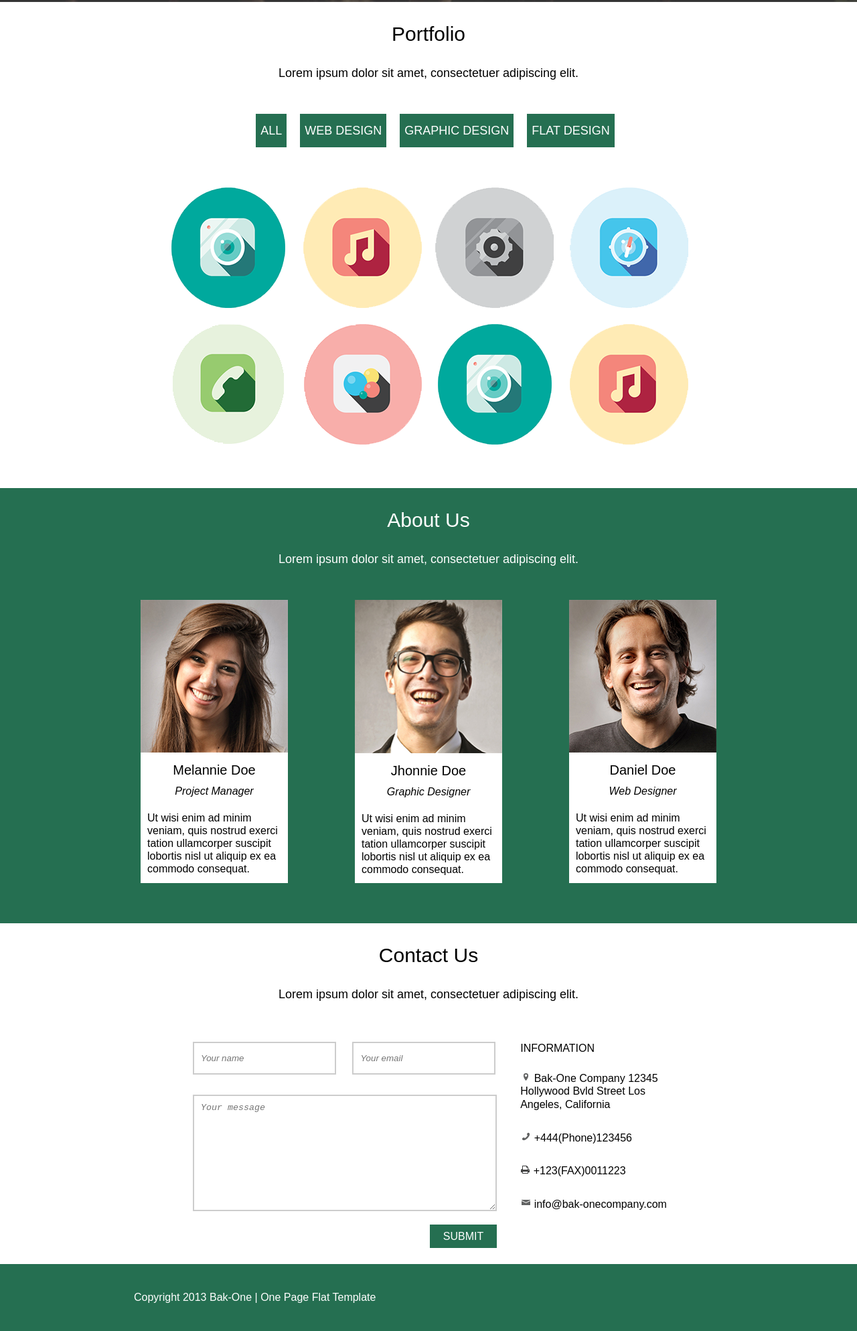
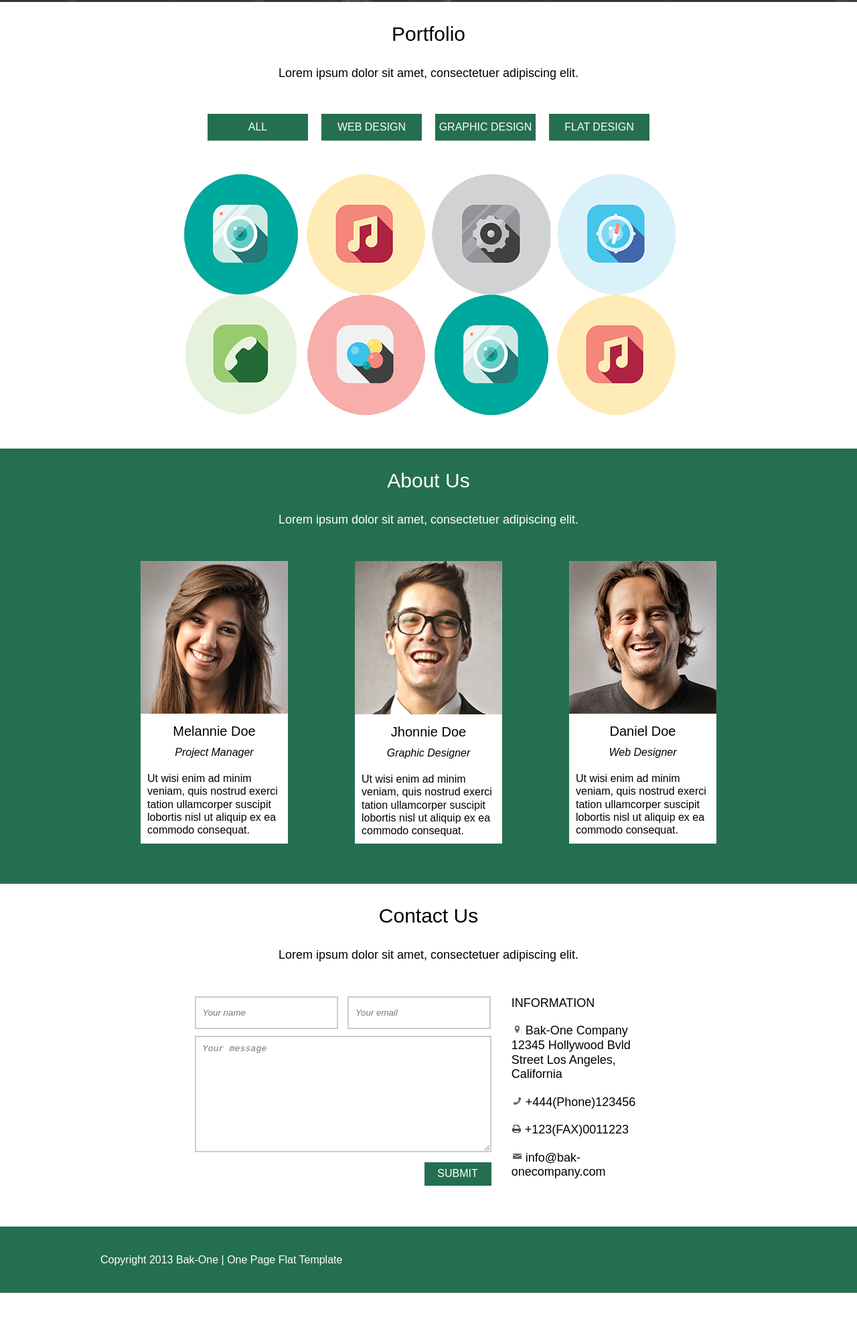
Before and after one commit to Yanaaaaaaa/layout-, a plain HTML site: page index.html in a window 1280 px wide. Shown: the part 723-2711 px from the top of the page at 67% size. After the commit the page ends 2654 px from the top, so only its background shows below. Drawn offline with Linux system fonts and the light colour scheme.

Commit message:
adaptive

```diff
--- a/index.html
+++ b/index.html
@@ -31,10 +31,14 @@
 		<h2 class="heading portfolio__heading">Portfolio</h2>
 		<p class="text portfolio__text">Lorem ipsum dolor sit amet, consectetuer adipiscing elit.</p>
 		<div class="portfolio__button-container">
-			<button class="button portfolio__button">ALL</button>
-			<button class="button portfolio__button">WEB DESIGN</button>
-			<button class="button portfolio__button">GRAPHIC DESIGN</button>
-			<button class="button portfolio__button">FLAT DESIGN</button>
+			<div class="button-container">
+				<button class="portfolio__button">ALL</button>
+				<button class="portfolio__button">WEB DESIGN</button>
+			</div>
+			<div class="button-container">
+				<button class="portfolio__button">GRAPHIC DESIGN</button>
+				<button class="portfolio__button">FLAT DESIGN</button>
+			</div>
 		</div>
 		<div class="portfolio__image-container">
 		<div class="portfolio__image-container-wrap">
@@ -89,21 +93,23 @@
 		<h4 class="heading">Contact Us</h4>
 		<p class="text">Lorem ipsum dolor sit amet, consectetuer adipiscing elit.</p>
 		<div class="contact__container">
-			<form class="contact__form" action="" method="post">
+			<div class="contact__container-form">
+				<form class="contact__form" action="" method="POST">
 					<div class="container-form">
 						<input class="form" type="text" name="user_name" placeholder="Your name" required="">
 						<input class="form" type="text" name="user_email" placeholder="Your email" required="">
 					</div>
-				<textarea class="contact__form-msg" name="user_message" placeholder="Your message"></textarea>
+					<textarea class="form-msg" name="user_message" placeholder="Your message"></textarea>
 					<input class="button contact__button" type="submit" value="SUBMIT">
 				</form>
-			<div class="contact__container-list">
-			<ul class="text contact__list">
-				<li class="text contact-list__heading">INFORMATION</li>
-				<li class="text contact-list__item"><img src="images/location.png"> Bak-One Company 12345 Hollywood Bvld Street Los Angeles, California</li>
-				<li class="text contact-list__item"><img src="images/phone.png"> +444(Phone)123456</li>
-				<li class="text contact-list__item"><img src="images/fax.png"> +123(FAX)0011223</li>
-				<li class="text contact-list__item"><img src="images/mail.png"> info@bak-onecompany.com</li>
+			</div>
+			<div class="contact__container-inf">
+				<ul class="text contact__inf">
+					<li class="text contact__inf-item">INFORMATION</li>
+					<li class="text contact__inf-item_width"><img src="images/location.png"> Bak-One Company 12345 Hollywood Bvld Street Los Angeles, California</li>
+					<li class="text contact__inf-item"><img src="images/phone.png"> +444(Phone)123456</li>
+					<li class="text contact__inf-item"><img src="images/fax.png"> +123(FAX)0011223</li>
+					<li class="text contact__inf-item"><img src="images/mail.png"> info@bak-onecompany.com</li>
 				</ul>
 			</div>
 		</div>
--- a/styles.css
+++ b/styles.css
@@ -112,9 +112,22 @@ body {
 	display: -o-flex;
 	display: flex;
 	justify-content: center;
+	flex-wrap: wrap;
 }
 .portfolio__button {
-	margin-left: 20px;
+	margin-left: 10px;
+	margin-right: 10px;
+	background-color: #256F51;
+	color: white;
+	font-size: 16px;
+	border: 1px solid #256F51;
+	width: 150px;
+	padding: 10px 0;
+}
+.button-container {
+	display: flex;
+	justify-content: center;
+	flex-wrap: wrap;
 }
 .portfolio__image-container {
 	display: -webkit-flex;
@@ -124,7 +137,7 @@ body {
 	display: flex;
     justify-content: center;
     flex-wrap: wrap;
-    width: 70%;
+    width: 80%;
     margin: 0 auto;
     padding-top: 50px;
     padding-bottom: 50px;
@@ -138,8 +151,13 @@ body {
 	flex-wrap: wrap;
 	justify-content: center;
 }
+.portfolio__image-wrap {
+	display: flex;
+	justify-content: center;
+	flex-wrap: wrap;
+}
 .portfolio__image {
-	padding: 10px;
+	margin: 0 5px;
 }
 
 .about {
@@ -190,59 +208,59 @@ body {
 	color: #fff;
 }
 
-.contact__form-msg {
-	display: block;
-}
 .contact__container {
 	display: -webkit-flex;
 	display: -moz-flex;
 	display: -ms-flex;
 	display: -o-flex;
 	display: flex;
+	flex-wrap: wrap;
 	justify-content: center;
+}
+.contact__container-form {
+	display: flex;
+	justify-content: flex-end;
+}
+.contact__container-inf {
+	display: flex;
+	justify-content: center;
+	width: 20%;
+}
+.form-msg {
+	display: block;
+	width: 419px;
+	height: 150px;
+	border: 2px solid #ccc;
+	padding: 10px;
+	font-style: italic;
+	margin: 5px 5px 15px 5px;
+}
+.contact__button {
+	height: 35px;
+	width: 100px;
+	font-size: 16px;
+	margin: 0 5px 50px 348px;
 }
 .form {
 	width: 190px;
 	height: 25px;
-	margin: 10px 10px 30px 10px;
+	border: 2px solid #ccc;
 	padding: 10px;
 	font-style: italic;
-	border: 2px solid #ccc;
+	margin: 0 5px 5px 5px;
 }
-.contact__form-msg {
-	width: 430px;
-	height: 150px;
-	margin: 0 auto;
-	padding: 10px;
-	font-style: italic;
-	border: 2px solid #ccc;
-}
-.contact__button {
-	height: 35px;
-	width: 100px;
-	margin: 20px 10px 20px 364px;
-	font-size: 16px;
-}
-.contact__list {
+.contact__inf {
 	list-style: none;
 }
-.contact-list__item {
+.contact__inf-item {
+	text-decoration: none;
 	text-align: left;
-	font-size: 16px;
-	padding-bottom: 30px;
+	padding-bottom: 20px;
 }
-.contact-list__heading {
-	margin-top: 10px;
+.contact__inf-item_width {
+	width: 90%;
 	text-align: left;
-	padding-bottom: 25px;
-	font-size: 16px;
-}
-.contact__container-list {
-	width: 250px;
-}
-.contact__container {
-	flex-wrap: wrap;
-	width: 100%;
+	padding-bottom: 20px;
 }
 
 .footer {
@@ -252,7 +270,7 @@ body {
 .footer__text {
 	color: #fff;
 	text-align: left;
-	padding: 40px 0 40px 200px;
+	padding: 40px 0 40px 150px;
 	font-size: 16px;
 }
 
@@ -269,6 +287,15 @@ body {
 		padding-right: 20px;
 		padding-left: 90px;
 	}
+	.contact__inf-item_width {
+		width: 90%;
+	}
+	.contact__button {
+		margin: 0 5px 30px 289px;
+	}
+	.contact__container-inf {
+		width: 40%;
+	}
 	.footer__text {
 		padding-left: 100px;
 	}
@@ -280,6 +307,69 @@ body {
 
 @media (max-width: 768px) {
 
+	.logo {
+		width: 150px;
+		height: 50px;
+		padding-left: 35px;
+	}
+	.menu {
+		display: none;
+	}
+	.header {
+		background-color: dimgray;
+	}
+	.menu_mobile {
+		display: block;
+		padding: 7.5px 35px;
+		width: 35px;
+		height: 35px;
+	}
+	.banner__heading {
+		font-size: 36px;
+	}
+	.banner__text {
+		font-size: 18px;
+	}
+	.button {
+		font-size: 16px;
+		height: 45px;
+		width: 160px;
+	}
+	.portfolio__button {
+		margin-bottom: 10px;
+		font-size: 14px;
+		width: 130px;
+	}
+	.contact__container-inf {
+		width: 60%;
+		padding-top: 10px;
+	}
+	.form {
+		width: 210px;
+		display: block;
+		margin: 10px auto;
+	}
+	.form-msg {
+		width: 210px;
+		margin: 10px auto;
+	}
+	.contact__button {
+		width: 90px;
+		height: 30px;
+		font-size: 14px;
+		margin: 5px 0 30px 146px;
+	}
+	.contact__inf-item {
+		font-size: 16px;
+	}
+	.contact__inf-item_width {
+		font-size: 16px;
+	}
+	.footer__text {
+		padding: 30px 0 30px 30px;
+		font-size: 14px;
+	}
+
 
 
 }
```
Lines whose indentation alone changed are shown as unchanged.
